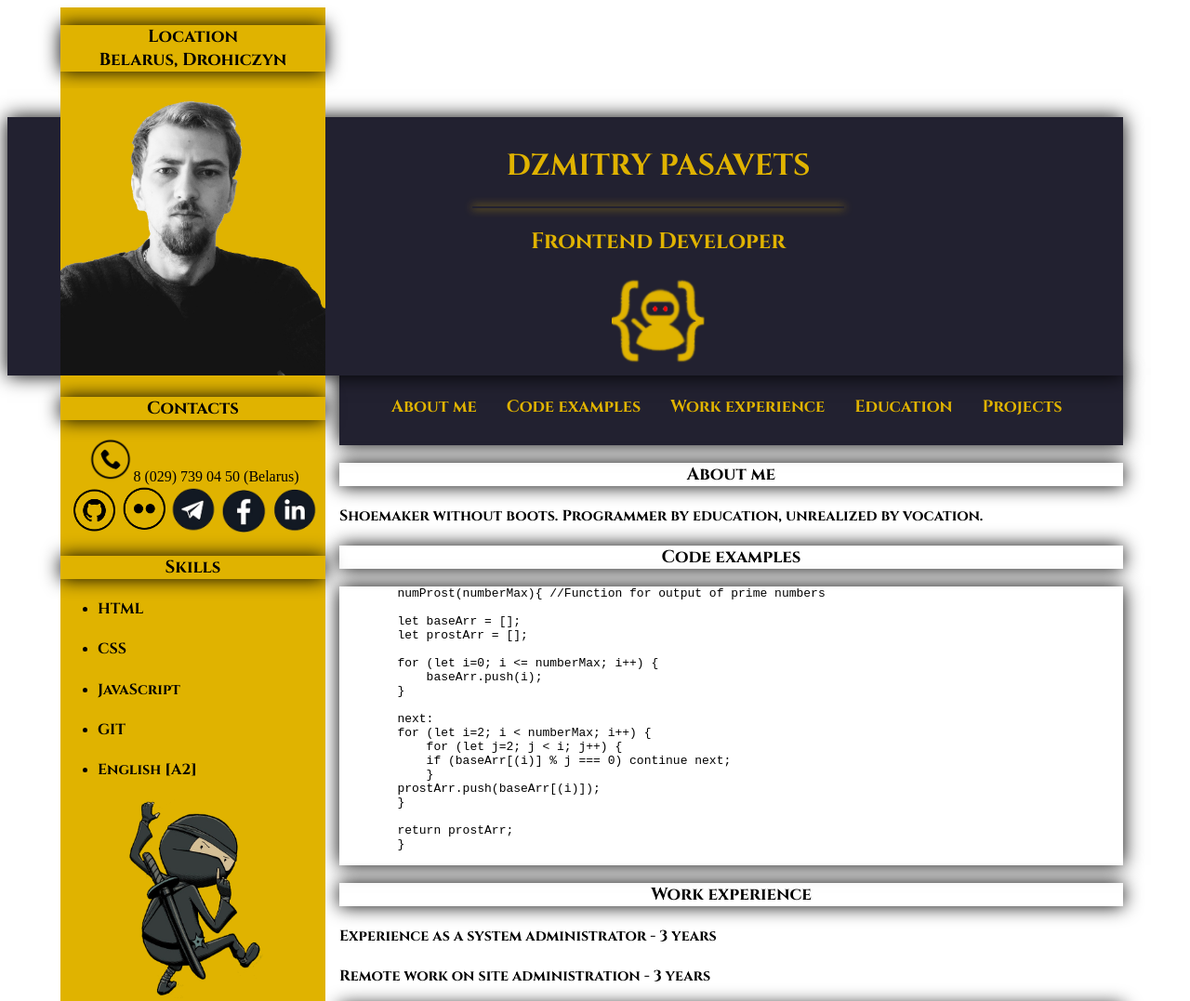
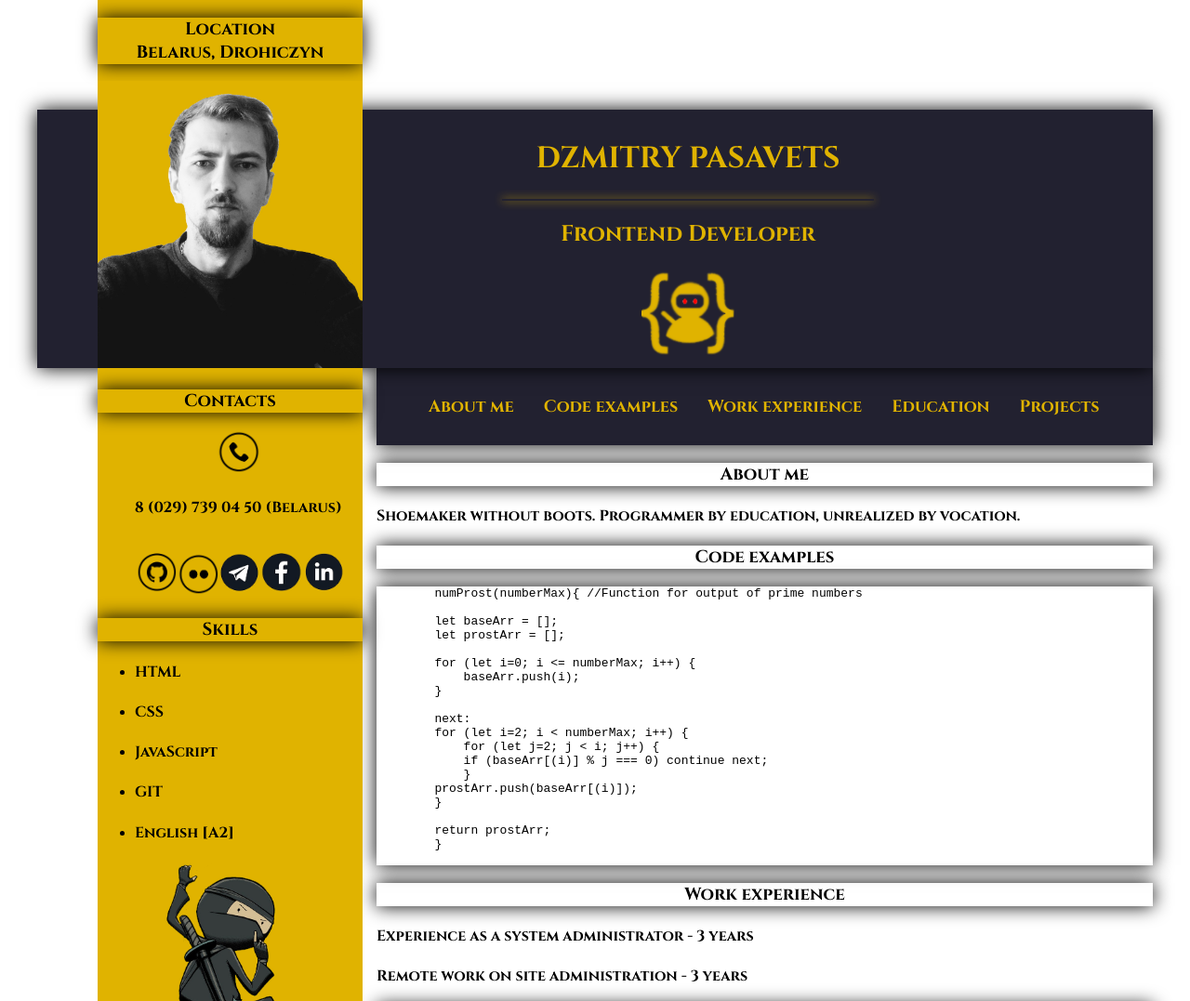
Before and after one commit to dimaPolonez/rsschool-cv, a plain HTML site: page index.html in a window 1280 px wide. Shown: the top 1077 px of the page at 93% size. Drawn offline with Linux system fonts and the light colour scheme.

Commit message:
fix: centering the page

```diff
--- a/index.html
+++ b/index.html
@@ -8,6 +8,8 @@
 </head>
 
 <body>
+
+    <div class="wrapper">
 
         <div class="black-gorizontal-header">
             <header class="header">
@@ -27,7 +29,8 @@
                     <br>
                     <h2>@dimaPolonez (c) 2022</h2>
                 </a>
-            <a href="https://rs.school/js/"><img src="./assets/img/rs_school_js.svg" alt="rs.school" width="400"></a>
+                <a href="https://rs.school/js/"><img src="./assets/img/rs_school_js.svg" alt="rs.school"
+                        width="400"></a>
             </footer>
         </div>
 
@@ -36,16 +39,26 @@
                 Belarus, Drohiczyn</h3>
             <img src="./assets/img/ava.jpg" alt="My photo" width="285">
             <h3>Contacts</h3>
-        <div>
-            <img src="./assets/img/phone.png" alt="" width="50">8 (029) 739 04 50 (Belarus)
-        </div>
-        <a href="https://github.com/dimaPolonez" target="_blank"><img src="./assets/img/github.png" alt="" width="50"></a>
-        <a href="https://discord.com/users/939083100925874186" target="_blank"><img src="./assets/img/diskord.png" alt=""
-                width="50"></a>
-        <a href="https://t.me//dimaPolonez" target="_blank"><img src="./assets/img/telegram.png" alt="" width="50"></a>
-        <a href="https://www.facebook.com/profile.php?id=100081331069651" target="_blank"><img src="./assets/img/facebook.png" alt=""
-                width="50"></a>
-        <a href="https://www.linkedin.com/in/dimapolonez/ " target="_blank"><img src="./assets/img/linkedn.png" alt="" width="50"></a>
+
+            <nav class="menu-contacts">
+                <ul>
+                    <li><img src="./assets/img/phone.png" alt="" width="50"><br>
+                        <h4>8 (029) 739 04 50 (Belarus)</h4>
+                    </li>
+                </ul>
+                <ul>
+                    <li><a href="https://github.com/dimaPolonez" target="_blank"><img src="./assets/img/github.png"
+                                alt="" width="45"></a></li>
+                    <li><a href="https://discord.com/users/939083100925874186" target="_blank"><img
+                                src="./assets/img/diskord.png" alt="" width="45"></a></li>
+                    <li><a href="https://t.me//dimaPolonez" target="_blank"><img src="./assets/img/telegram.png" alt=""
+                                width="45"></a></li>
+                    <li><a href="https://www.facebook.com/profile.php?id=100081331069651" target="_blank"><img
+                                src="./assets/img/facebook.png" alt="" width="45"></a></li>
+                    <li><a href="https://www.linkedin.com/in/dimapolonez/ " target="_blank"><img
+                                src="./assets/img/linkedn.png" alt="" width="45"></a></li>
+                </ul>
+            </nav>
 
             <h3>Skills</h3>
             <div class="skills">
@@ -74,11 +87,21 @@
 
             <nav class="menu">
                 <ul>
-                <li><a href="#about"><h2>About me</h2></a></li>
-                <li><a href="#code"><h2>Code examples</h2></a></li>
-                <li><a href="#experience"><h2>Work experience</h2></a></li>
-                <li><a href="#education"><h2>Education</h2></a></li>
-                <li><a href="#project"><h2>Projects</h2></a></li>
+                    <li><a href="#about">
+                            <h2>About me</h2>
+                        </a></li>
+                    <li><a href="#code">
+                            <h2>Code examples</h2>
+                        </a></li>
+                    <li><a href="#experience">
+                            <h2>Work experience</h2>
+                        </a></li>
+                    <li><a href="#education">
+                            <h2>Education</h2>
+                        </a></li>
+                    <li><a href="#project">
+                            <h2>Projects</h2>
+                        </a></li>
                 </ul>
             </nav>
 
@@ -141,7 +164,7 @@
                 </li>
             </ul>
         </main>
-
+    </div>
 </body>
 
 </html>
--- a/style.css
+++ b/style.css
@@ -8,10 +8,20 @@
     box-sizing: border-box;
 }
 
+.wrapper {
+    width: 1200px;
+    margin: 0 auto;
+    position: absolute;
+    top: 0;
+    left: 0;
+    bottom: 0;
+    right: 0;
+}
+
 main {
     background-color: white;
     position: absolute;
-    width: 843px;
+    width: 835px;
     height: 997px;
     left: 365px;
     top: 380px;
@@ -19,10 +29,10 @@ main {
 
 .yelow-vertikal {
     background-color: #e0b300;
+    z-index: 3;
+    position: absolute;
     width: 285px;
     height: 1900px;
-    z-index: 3;
-    position: absolute;
     left: 65px;
     text-align: center;
 
@@ -35,7 +45,7 @@ main {
     width: 1200px;
     height: 278px;
     text-align: center;
-    top: 126px;
+    top: 118px;
     box-shadow: 0 0 20px black;
 }
 
@@ -59,6 +69,7 @@ header {
     left: 500px;
 }
 
+
 .menu {
     background-color: #222130;
     box-shadow: 0 0 20px black;
@@ -66,12 +77,12 @@ header {
 }
 
 .menu ul {
-        list-style-type: none;
-        overflow: hidden;
+    list-style-type: none;
+    overflow: hidden;
 }
 
 .menu li {
-        float: left;
+    float: left;
 }
 
 .menu li a {
@@ -83,13 +94,22 @@ header {
     font-size: 12px;
 }
 
+.menu-contacts ul {
+    list-style-type: none;
+    overflow: hidden;
+}
+
+.menu-contacts li {
+    float: left;
+}
+
 .ninja-2 {
     position: absolute;
     top: 10px;
     left: 950px;
 }
 
-.git-footer{
+.git-footer {
     position: absolute;
     top: 5px;
     left: 370px;
@@ -99,7 +119,7 @@ header {
 h1,
 h2 {
     font-family: 'Cinzel';
-    color:#e0b300;
+    color: #e0b300;
 }
 
 h3 {
@@ -108,6 +128,7 @@ h3 {
     text-align: center;
 
 }
+
 h4 {
     font-family: 'Cinzel';
     text-align: left;
@@ -130,7 +151,7 @@ a {
     text-align: left;
 }
 
-pre{
+pre {
     box-shadow: 0 0 20px black;
     text-align: left;
 }
```
Lines whose indentation alone changed are shown as unchanged.
